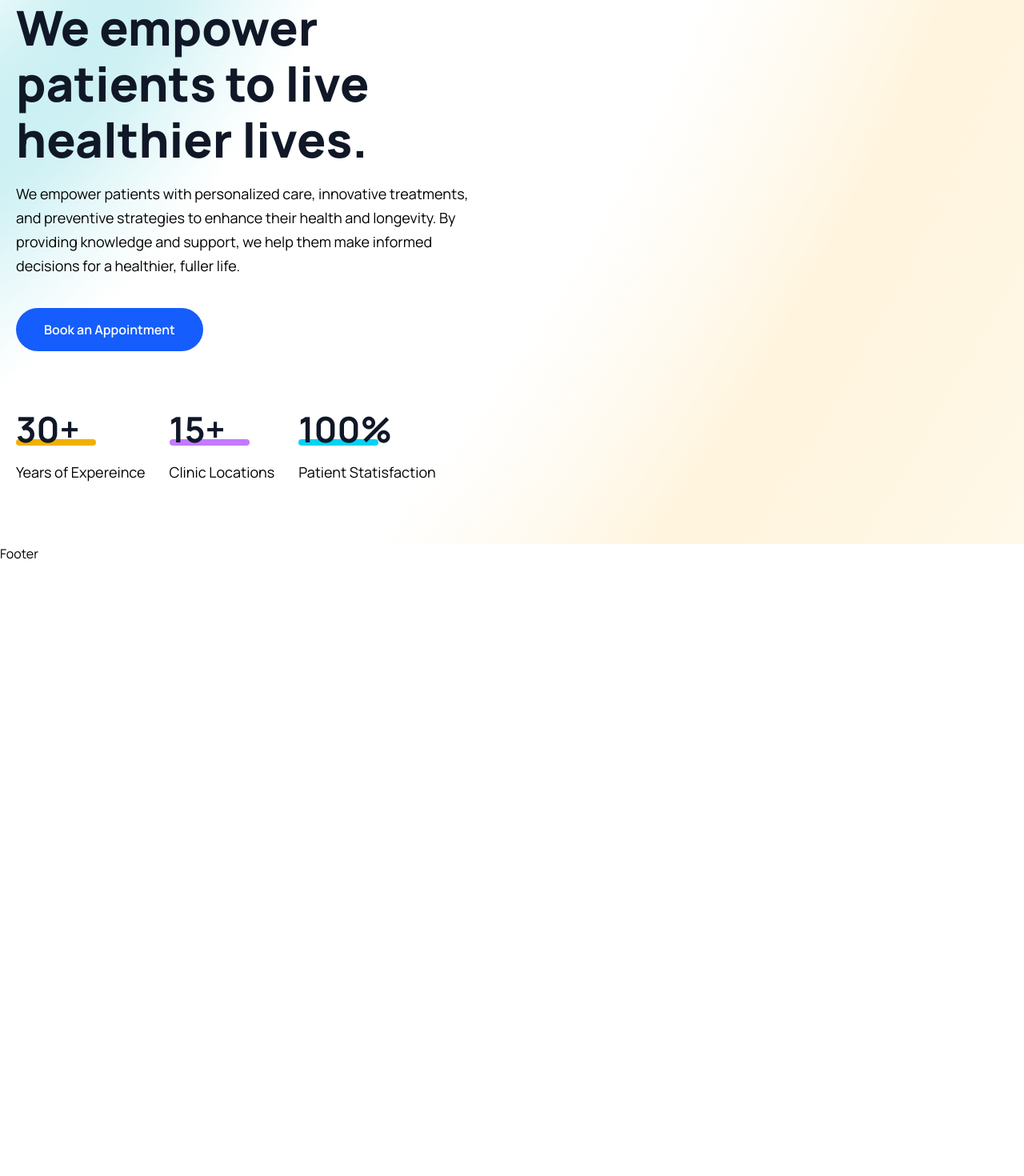
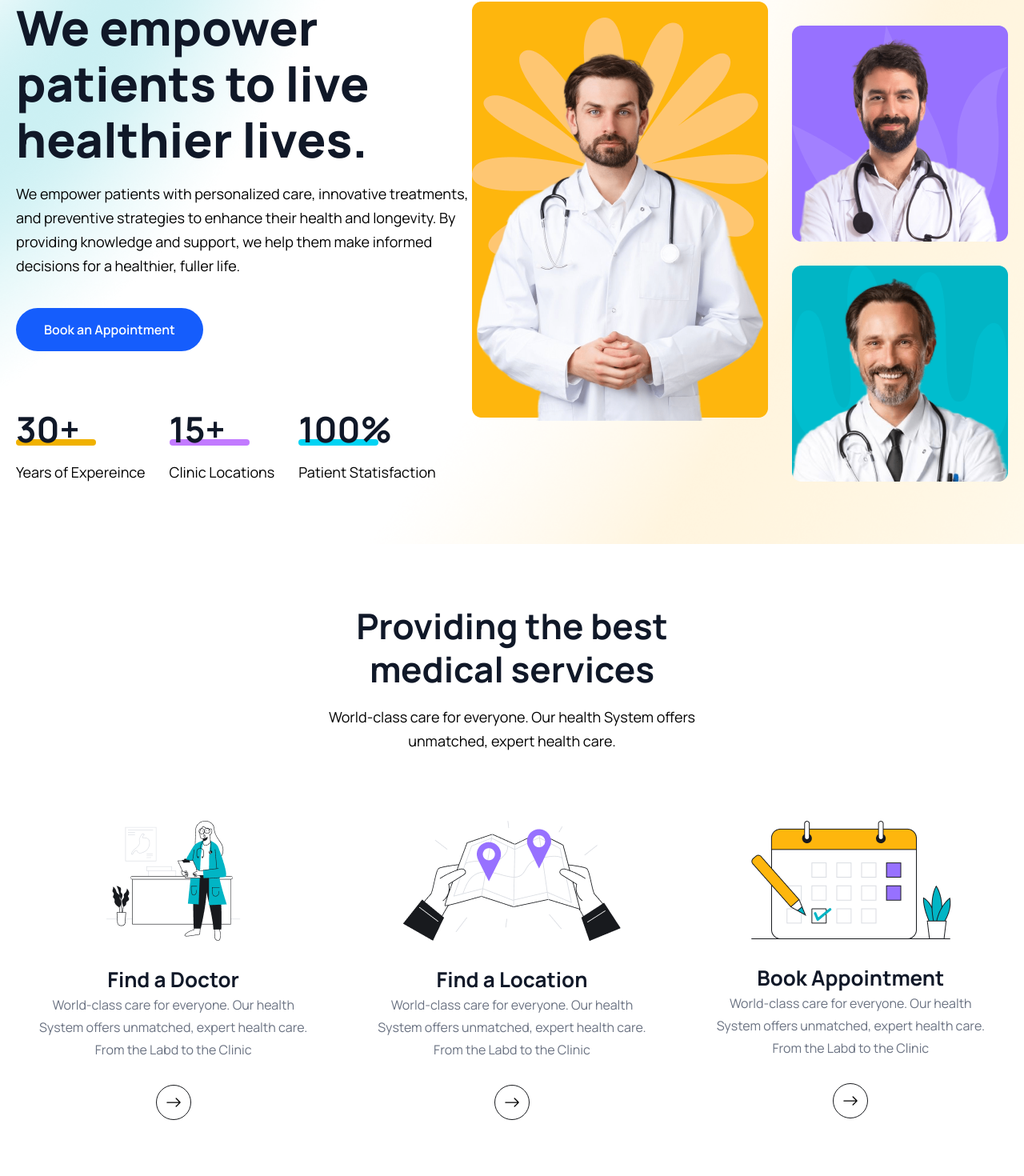
Before and after one commit to ErinAbduli/swiftcare, a React (Vite) app in the folder client/: page / in a window 1280 px wide. Shown: the part 161-1631 px from the top of the page at 80% size. Before the commit the page ends 865 px from the top, so only its background shows below. Built offline with nearby package versions, Linux system fonts and the light colour scheme.

Commit message:
setup the how it works section with 3 CTAs

```diff
--- a/client/src/App.css
+++ b/client/src/App.css
@@ -22,3 +22,46 @@
 body {
   font-family: 'Manrope', sans-serif;
 }
+
+.sticky__header {
+  width: 100%;
+  height: 80px;
+  line-height: 80px;
+  position: sticky;
+  top: 0;
+  left: 0;
+  z-index: 999;
+  box-shadow: 3px 3px -8px 3px #ddd;
+  background: white;
+}
+
+@media only screen and (max-width: 768px) {
+  .navigation {
+    width: 100%;
+    height: 100%;
+    position: fixed;
+    top: 0;
+    left: 0;
+    z-index: 100;
+    background: rgba(0, 0, 0, 0.5);
+    display: none;
+  }
+
+  .menu {
+    width: 15rem;
+    height: 100%;
+    position: absolute;
+    top: 0;
+    right: 0;
+    background: #fff;
+    z-index: 200;
+    flex-direction: column;
+    justify-content: center;
+    align-items: center;
+    line-height: 30px;
+  }
+
+  .show__menu {
+    display: block;
+  }
+}
--- a/client/src/components/Header/Header.jsx
+++ b/client/src/components/Header/Header.jsx
@@ -1,5 +1,4 @@
 import { useEffect, useRef } from 'react'
-import logo from '../../assets/images/logo (1).png'
 import userImg from '../../assets/images/avatar-icon.png'
 import { NavLink, Link } from 'react-router-dom'
 import { BiMenu, BiPlus, BiPlusMedical } from 'react-icons/bi'
@@ -29,7 +28,7 @@ const Header = () => {
 
     const handleStickyHeader = () => {
         window.addEventListener('scorll', () => {
-            if (document.body.scrollTop > 100 || document.documentElement.scrollTop > 100) {
+            if (document.body.scrollTop > 80 || document.documentElement.scrollTop > 80) {
                 headerRef.current.classList.add('sticky__header')
             } else {
                 headerRef.current.classList.remove('sticky__header')
@@ -44,9 +43,9 @@ const Header = () => {
     useEffect(() => {
         handleStickyHeader()
 
-        return () => {
-            window.removeEventListener('scroll', handleStickyHeader)
-        }
+        // return () => {
+        //     window.removeEventListener('scroll', handleStickyHeader)
+        // }
     }, [])
 
     return (
--- a/client/src/index.css
+++ b/client/src/index.css
@@ -64,7 +64,7 @@
   }
 }
 
-.sticky__header {
+/* .sticky__header {
   width: 100%;
   height: 80px;
   line-height: 80px;
@@ -73,6 +73,7 @@
   left: 0;
   z-index: 999;
   box-shadow: 3px 3px -8px 3px #ddd;
+  background: white;
 }
 
 @media only screen and (max-width: 768px) {
@@ -104,4 +105,4 @@
   .show__menu {
     display: block;
   }
-}
+} */
--- a/client/src/pages/Home.jsx
+++ b/client/src/pages/Home.jsx
@@ -1,7 +1,15 @@
 import React from 'react'
-
+import heroImg1 from '../assets/images/hero-img01.png'
+import heroImg2 from '../assets/images/hero-img02.png'
+import heroImg3 from '../assets/images/hero-img03.png'
+import icon1 from '../assets/images/icon01.png'
+import icon2 from '../assets/images/icon02.png'
+import icon3 from '../assets/images/icon03.png'
+import { Link } from 'react-router-dom'
+import { BsArrowRight } from 'react-icons/bs'
 const Home = () => {
     return (
+        <>
             <section className="hero__section pt-[60px] 2xl:h-[800px]">
                 <div className="container">
                     <div className="flex flex-col lg:flex-row gap[90px] items-center justify-between">
@@ -38,9 +46,73 @@ const Home = () => {
                             </div>
 
                         </div>
+                        <div className="flex gap-[30px] justify-end">
+                            <div>
+                                <img src={heroImg1} alt="" className='w-full' />
+                            </div>
+                            <div className='mt-[30px]'>
+                                <img src={heroImg2} alt="" className='w-full mb-[30px]' />
+                                <img src={heroImg3} alt="" className='w-full' />
+                            </div>
+                        </div>
                     </div>
                 </div>
             </section>
+            <section>
+                <div className="container">
+                    <div className="lg:w-[470px] mx-auto">
+                        <h2 className='heading text-center'>
+                            Providing the best medical services
+                        </h2>
+                        <p className='text__para text-center'>
+                            World-class care for everyone. Our health System offers unmatched, expert health care.
+                        </p>
+                    </div>
+                    <div className="grid grid-cols-1 md:gird-cols-2 lg:grid-cols-3 gap-5 lg:gap-[30px] mt-[30px] lg:mt-[55px]">
+                        <div className="py-[30px] px-5">
+                            <div className="flex items-center justify-center">
+                                <img src={icon1} alt="" />
+                            </div>
+                            <div className="mt-[30px]">
+                                <h2 className='text-[26px] leading-9 text-gray-900 font-[700] text-center'>Find a Doctor</h2>
+                                <p className='text-[16px] leading-7 text-gray-500 font[400] text-center'>World-class care for everyone. Our health System offers unmatched, expert health care. From the Labd to the Clinic</p>
+                                <Link to='/doctors' className='w-[44px] h-[44px] rounded-full border border-solid border-[#181a1e] mt-[30px] mx-auto flex items-center justify-center group hover:bg-blue-600 hover:border-none '>
+                                    <BsArrowRight className='group-hover:text-white w-6 h-5' />
+                                </Link>
+                            </div>
+                        </div>
+
+                        <div className="py-[30px] px-5">
+                            <div className="flex items-center justify-center">
+                                <img src={icon2} alt="" />
+                            </div>
+                            <div className="mt-[30px]">
+                                <h2 className='text-[26px] leading-9 text-gray-900 font-[700] text-center'>Find a Location</h2>
+                                <p className='text-[16px] leading-7 text-gray-500 font[400] text-center'>World-class care for everyone. Our health System offers unmatched, expert health care. From the Labd to the Clinic</p>
+                                <Link to='/doctors' className='w-[44px] h-[44px] rounded-full border border-solid border-[#181a1e] mt-[30px] mx-auto flex items-center justify-center group hover:bg-blue-600 hover:border-none '>
+                                    <BsArrowRight className='group-hover:text-white w-6 h-5' />
+                                </Link>
+                            </div>
+                        </div>
+
+                        <div className="py-[30px] px-5">
+                            <div className="flex items-center justify-center">
+                                <img src={icon3} alt="" />
+                            </div>
+                            <div className="mt-[30px]">
+                                <h2 className='text-[26px] leading-9 text-gray-900 font-[700] text-center'>Book Appointment</h2>
+                                <p className='text-[16px] leading-7 text-gray-500 font[400] text-center'>World-class care for everyone. Our health System offers unmatched, expert health care. From the Labd to the Clinic</p>
+                                <Link to='/doctors' className='w-[44px] h-[44px] rounded-full border border-solid border-[#181a1e] mt-[30px] mx-auto flex items-center justify-center group hover:bg-blue-600 hover:border-none '>
+                                    <BsArrowRight className='group-hover:text-white w-6 h-5' />
+                                </Link>
+                            </div>
+                        </div>
+                    </div>
+
+
+                </div>
+            </section>
+        </>
     )
 }
 
```
Lines whose indentation alone changed are shown as unchanged.
